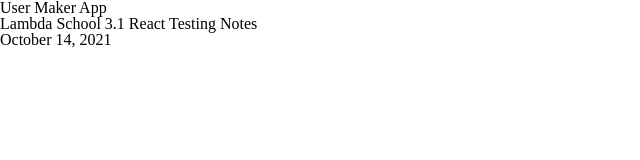
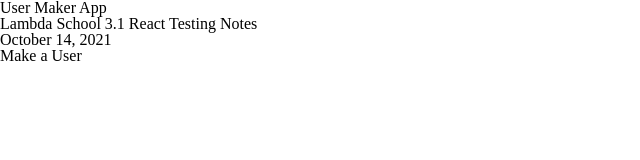
Before and after one commit to taratimmerman/user-maker-test, a React (Create React App) app: page / in a window 1280 px wide. Shown: the top 160 px of the page, without its empty margins (0-640 px from the left). Built offline with nearby package versions, Linux system fonts and the light colour scheme.

Commit message:
create main component

```diff
--- a/package.json
+++ b/package.json
@@ -9,6 +9,7 @@
     "react": "^17.0.2",
     "react-dom": "^17.0.2",
     "react-scripts": "4.0.3",
+    "uuid": "^8.3.2",
     "web-vitals": "^1.1.2"
   },
   "scripts": {
--- a/src/App.jsx
+++ b/src/App.jsx
@@ -2,11 +2,13 @@
 
 import './App.css';
 import Header from './components/Header';
+import Main from './components/Main';
 
 function App() {
   return (
     <>
       <Header />
+      <Main />
     </>
   );
 }
--- /dev/null
+++ b/src/components/Main.jsx
@@ -0,0 +1,11 @@
+import React from 'react';
+
+const Main = () => (
+  <main>
+    <section>
+      <h1>Make a User</h1>
+    </section>
+  </main>
+);
+
+export default Main;
```
Also changed, not shown: 1 other file (tests, documents, lock files or other folders).
